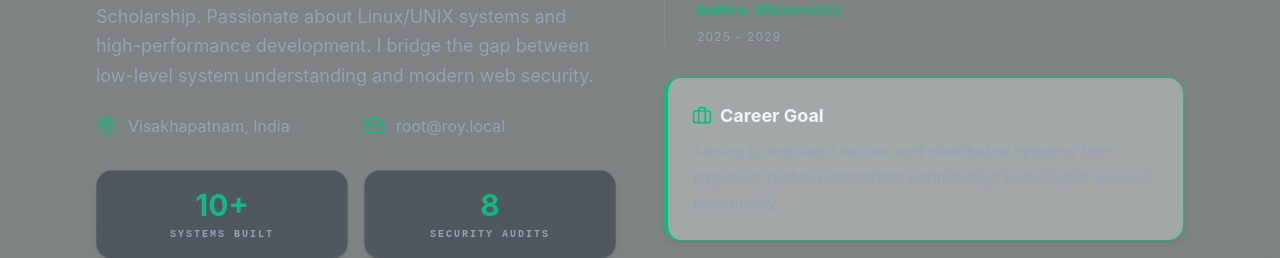
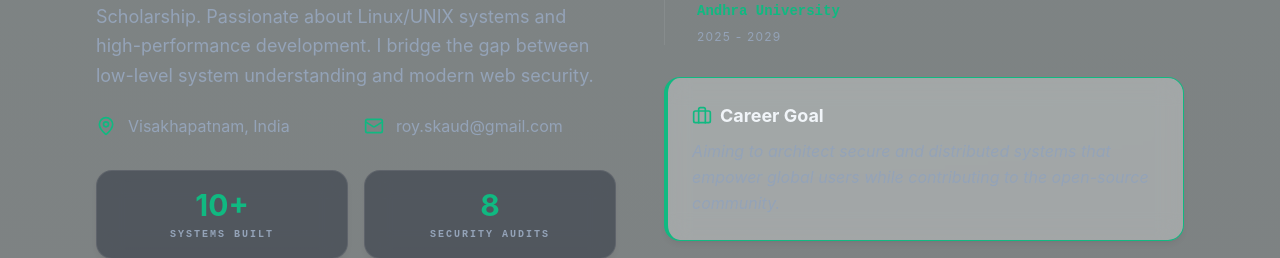
Before and after one commit to RoyDibyaJyoti/root-roy_v2, a React (Vite) app: page / in a window 1280 px wide. Shown: the part 1709-1967 px from the top of the page. Built offline with nearby package versions, Linux system fonts and the light colour scheme.

Commit message:
feat: Update contact and academic details
Reflects current email address and revised academic duration. Updates footer to display a more relevant identifier.

```diff
--- a/src/components/Footer.tsx
+++ b/src/components/Footer.tsx
@@ -11,7 +11,7 @@ export function Footer() {
         <div className="flex flex-col md:flex-row items-center justify-between gap-8 mb-8">
           <div className="flex items-center gap-2 font-mono font-bold text-xl text-[var(--accent-color)]">
             <Terminal size={24} />
-            <span>PORTFOLIO</span>
+            <span>{"root@roy"}</span>
           </div>
 
           <div className="flex flex-wrap items-center justify-center gap-8">
--- a/src/data/portfolio.ts
+++ b/src/data/portfolio.ts
@@ -7,7 +7,7 @@ export const portfolioData: PortfolioData = {
     tagline: "Exploring kernel depths and securing digital perimeters.",
     bio: "B.Tech CSE student at Andhra University under the ICCR Scholarship. Passionate about Linux/UNIX systems and high-performance development. I bridge the gap between low-level system understanding and modern web security.",
     location: "Visakhapatnam, India",
-    email: "root@roy.local",
+    email: "roy.skaud@gmail.com",
     resumeUrl: "#",
     avatar: "https://api.dicebear.com/7.x/identicon/svg?seed=roy",
   },
@@ -70,7 +70,7 @@ export const portfolioData: PortfolioData = {
     {
       company: "Andhra University",
       role: "B.Tech CSE Student & ICCR Scholar",
-      duration: "2025 - Present",
+      duration: "2025 - 2029",
       description: [
         "Recipient of the ICCR Scholarship for academic excellence in technical studies.",
         "Focusing on Operating Systems, Networks, and Computer Architecture.",
@@ -90,8 +90,8 @@ export const portfolioData: PortfolioData = {
     {
       name: "Cybersecurity Fundamentals",
       issuer: "OffSec / Vendor",
-      date: "2023",
-      link: "#",
+      date: "2026",
+      link: "https://assessment.isea.app/validate-certificate/ISEA/SSS/AU/BC/2026/225650",
     },
   ],
   achievements: [
```
